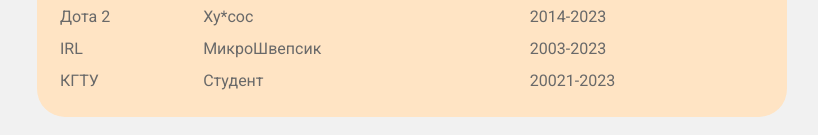
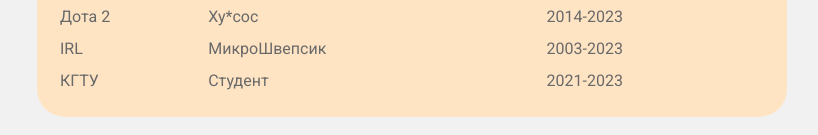
Before and after one commit to Klapan4/My-CV, a plain HTML site: page index.html in a window 1280 px wide. Shown: the part 614-749 px from the top of the page, without its empty margins (228-1046 px from the left). Drawn offline with Linux system fonts and the light colour scheme.

Commit message:
Update index.html

```diff
--- a/index.html
+++ b/index.html
@@ -56,7 +56,7 @@
                 <tr>
                     <td>КГТУ</td>
                     <td>Студент</td>
-                    <td>20021-2023</td>
+                    <td>2021-2023</td>
                 </tr>
         </table>
     </div>
```
